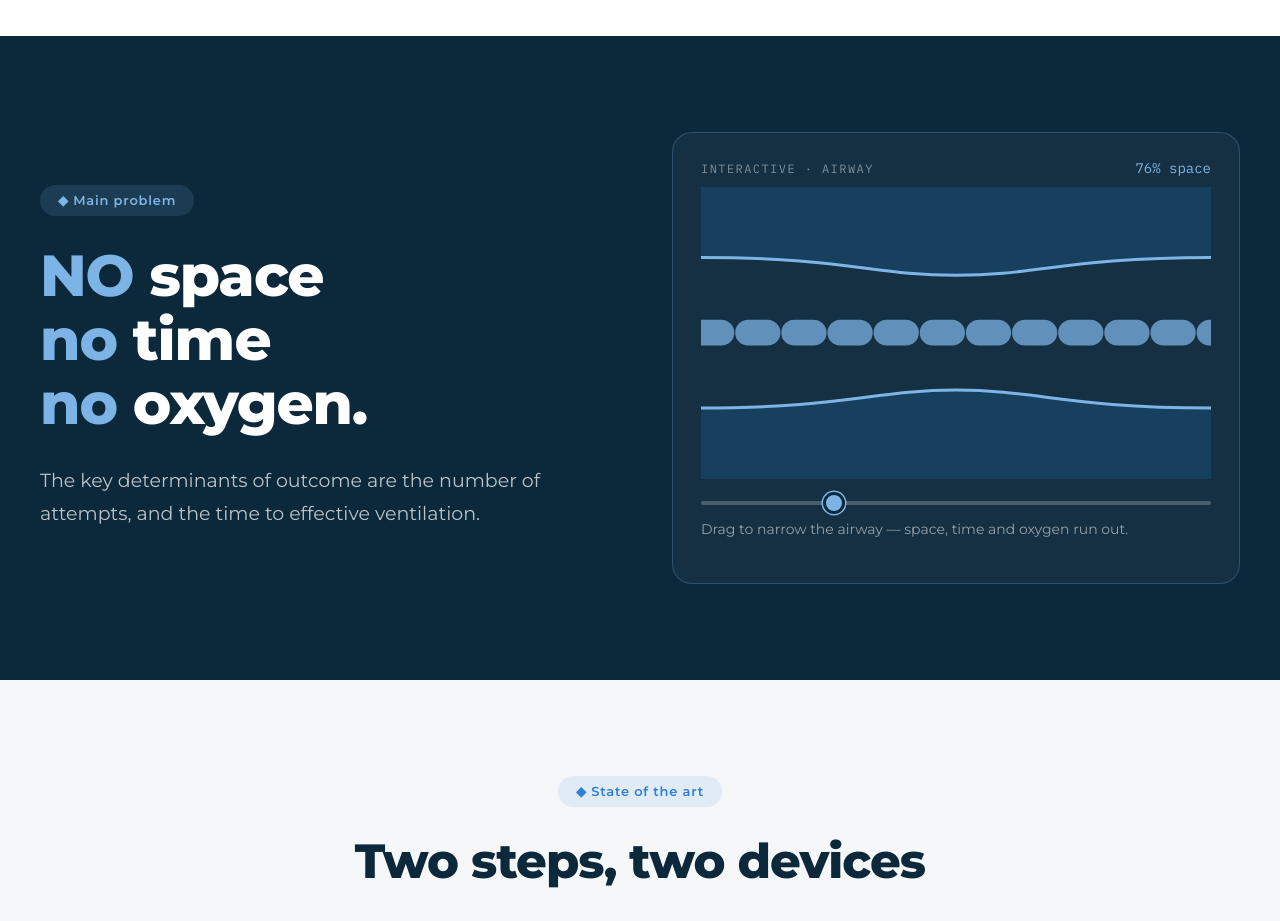
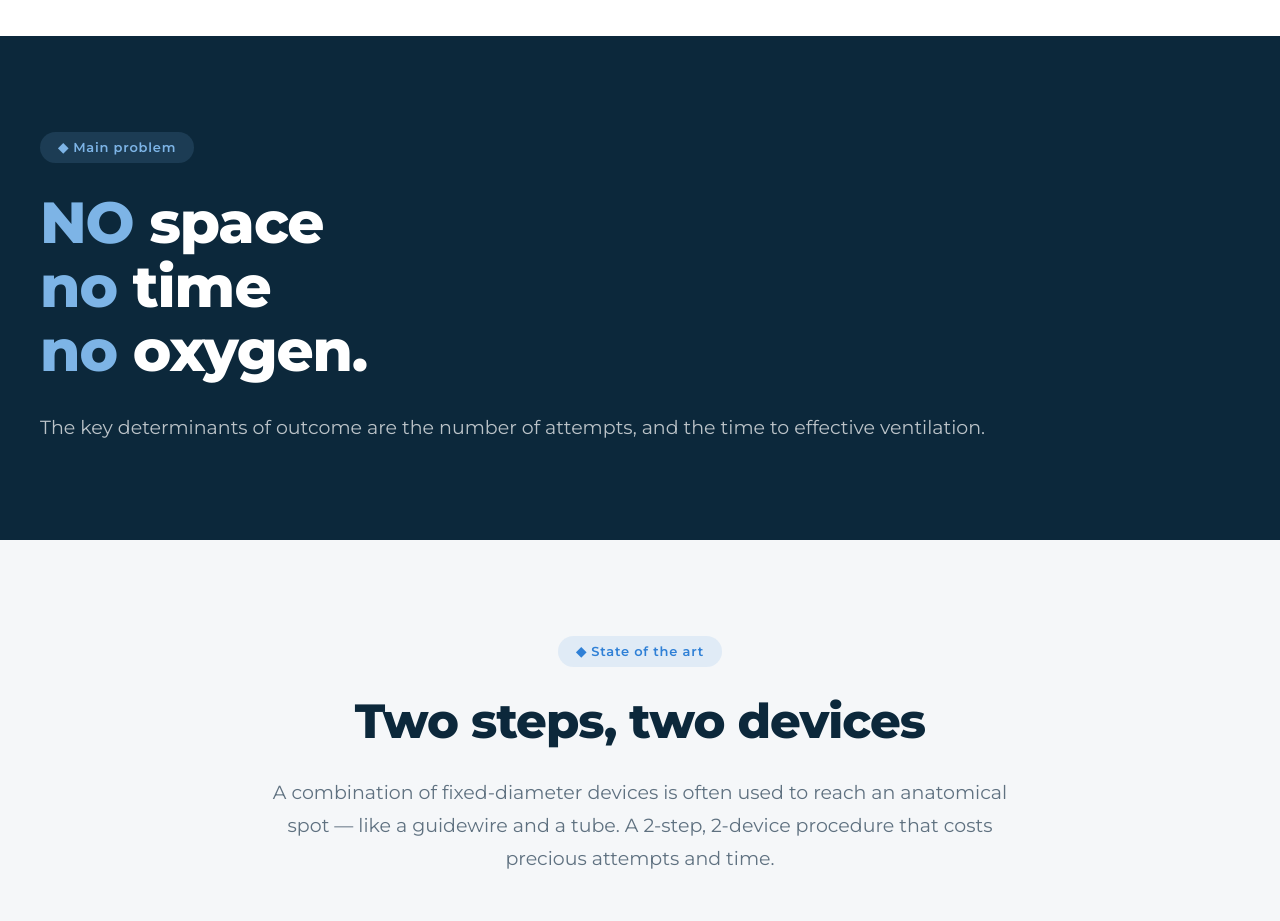
Before and after one commit to tomthias/fraido-website, a React (Vite) app: page / in a window 1280 px wide. Shown: the part 1300-2221 px from the top of the page. Built offline with nearby package versions, Linux system fonts and the light colour scheme.

Commit message:
Revert "Add interactive airway constriction visualization to problem section"
This reverts commit bff3514cff6f2a40195a9987bb726c89eeff84da.

```diff
--- a/App.tsx
+++ b/App.tsx
@@ -18,70 +18,6 @@ const ADVISORS = [
   { img: 'assets/adv-gossling.jpg', name: 'Martin Gossling', desc: 'Product designer · Head of commercial innovation, UHS Southampton' },
   { img: 'assets/adv-markle.jpg', name: 'Andrew Markle', desc: 'Anesthetist · Quality management, Saint Mary hospital' },
 ];
-
-// Interactive airway cross-section: dragging the slider narrows the lumen
-const AirwayInteractive: React.FC = () => {
-  const [constriction, setConstriction] = useState(0.25);
-
-  const W = 420;
-  const H = 240;
-  const midY = H / 2;
-  const openGap = 62; // half-lumen at fully open
-  const minGap = 3; // half-lumen at fully constricted
-  const gap = openGap - (openGap - minGap) * constriction;
-  const spacePct = Math.round((gap / openGap) * 100);
-
-  const wall = (sign: 1 | -1) => {
-    const yEnds = midY - sign * openGap;
-    const yMid = midY - sign * gap;
-    const yOuter = sign === 1 ? -12 : H + 12;
-    return [
-      `M 0 ${yEnds}`,
-      `C ${W * 0.28} ${yEnds}, ${W * 0.34} ${yMid}, ${W / 2} ${yMid}`,
-      `C ${W * 0.66} ${yMid}, ${W * 0.72} ${yEnds}, ${W} ${yEnds}`,
-      `L ${W} ${yOuter} L 0 ${yOuter} Z`,
-    ].join(' ');
-  };
-
-  return (
-    <div className="airway">
-      <div className="airway-head">
-        <span className="mono airway-label">Interactive · Airway</span>
-        <span className="mono airway-value">{spacePct}% space</span>
-      </div>
-      <svg viewBox={`0 0 ${W} ${H}`} role="img" aria-label="Airway narrowing illustration">
-        <path className="airway-wall" d={wall(1)} />
-        <path className="airway-wall" d={wall(-1)} />
-        <path className="airway-edge" d={wall(1).split(' L ')[0]} />
-        <path className="airway-edge" d={wall(-1).split(' L ')[0]} />
-        <line
-          className="airway-flow"
-          x1={-40}
-          y1={midY}
-          x2={W}
-          y2={midY}
-          style={{
-            strokeWidth: Math.max(2, gap * 0.45),
-            opacity: Math.max(0, 1 - constriction * 1.05),
-          }}
-        />
-      </svg>
-      <input
-        type="range"
-        min={0}
-        max={100}
-        value={constriction * 100}
-        aria-label="Airway narrowing"
-        onChange={e => setConstriction(Number(e.target.value) / 100)}
-      />
-      <p className="airway-caption">
-        {constriction > 0.85
-          ? 'No space. No time. No oxygen.'
-          : 'Drag to narrow the airway — space, time and oxygen run out.'}
-      </p>
-    </div>
-  );
-};
 
 const App: React.FC = () => {
   const [activeSection, setActiveSection] = useState('');
@@ -178,16 +114,13 @@ const App: React.FC = () => {
       </section>
 
       <section className="sec problem" id="c-problem">
-        <div className="sec-inner reveal problem-grid">
-          <div>
+        <div className="sec-inner reveal">
           <span className="eyebrow">◆ Main problem</span>
           <h2><em>NO</em> space<br /><em>no</em> time<br /><em>no</em> oxygen.</h2>
           <p className="lead">
             The key determinants of outcome are the number of attempts, and the time to effective
             ventilation.
           </p>
-          </div>
-          <AirwayInteractive />
         </div>
       </section>
 
--- a/styles.css
+++ b/styles.css
@@ -177,94 +177,6 @@ body {
 .problem h2 em { font-style: normal; color: var(--accent2); }
 .problem .lead { color: rgba(255, 255, 255, 0.72); max-width: 950px; margin: 0; }
 
-/* ---------- AIRWAY INTERACTIVE ---------- */
-.problem-grid {
-  display: grid;
-  grid-template-columns: 1fr 1fr;
-  gap: 64px;
-  align-items: center;
-}
-.airway {
-  border: 1px solid rgba(125, 180, 230, 0.25);
-  background: rgba(255, 255, 255, 0.04);
-  border-radius: 20px;
-  padding: 26px 28px 22px;
-}
-.airway-head {
-  display: flex;
-  justify-content: space-between;
-  align-items: baseline;
-  margin-bottom: 10px;
-}
-.airway-label {
-  font-size: 12px;
-  letter-spacing: 0.12em;
-  text-transform: uppercase;
-  color: rgba(255, 255, 255, 0.45);
-}
-.airway-value {
-  font-size: 14px;
-  color: var(--accent2);
-}
-.airway svg { display: block; width: 100%; height: auto; }
-.airway-wall { fill: #16405e; }
-.airway-edge {
-  fill: none;
-  stroke: var(--accent2);
-  stroke-width: 2.5;
-  stroke-linecap: round;
-}
-.airway-flow {
-  stroke: var(--accent2);
-  stroke-dasharray: 16 22;
-  stroke-linecap: round;
-  animation: airway-flow 1.1s linear infinite;
-  transition: opacity 0.2s;
-}
-@keyframes airway-flow {
-  to { stroke-dashoffset: -38; }
-}
-.airway input[type='range'] {
-  -webkit-appearance: none;
-  appearance: none;
-  width: 100%;
-  height: 4px;
-  margin: 22px 0 14px;
-  border-radius: 100px;
-  background: rgba(255, 255, 255, 0.22);
-  outline-offset: 4px;
-  cursor: pointer;
-}
-.airway input[type='range']::-webkit-slider-thumb {
-  -webkit-appearance: none;
-  appearance: none;
-  width: 22px;
-  height: 22px;
-  border-radius: 50%;
-  background: var(--accent2);
-  border: 3px solid var(--navy);
-  box-shadow: 0 0 0 1.5px var(--accent2);
-}
-.airway input[type='range']::-moz-range-thumb {
-  width: 16px;
-  height: 16px;
-  border-radius: 50%;
-  background: var(--accent2);
-  border: 3px solid var(--navy);
-  box-shadow: 0 0 0 1.5px var(--accent2);
-}
-.airway-caption {
-  margin: 0;
-  font-size: 14px;
-  line-height: 1.5;
-  color: rgba(255, 255, 255, 0.55);
-  min-height: 42px;
-}
-
-@media (prefers-reduced-motion: reduce) {
-  .airway-flow { animation: none; }
-}
-
 /* ---------- IDEA ---------- */
 .idea-grid {
   display: grid;
@@ -434,7 +346,6 @@ body {
   .adv { grid-template-columns: repeat(2, 1fr); }
   .idea-grid { grid-template-columns: 1fr; }
   .problem h2 { font-size: 46px; }
-  .problem-grid { grid-template-columns: 1fr; gap: 44px; }
 }
 
 @media (max-width: 800px) {
```
Lines whose indentation alone changed are shown as unchanged.
